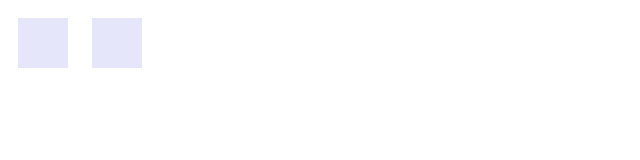
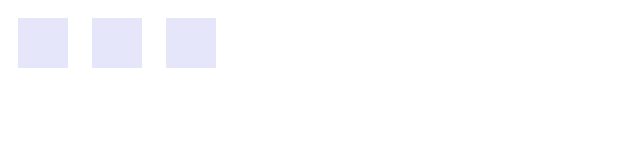
Before and after one commit to acciojob/focus-squares-ajayv28, a website: page main.html in a window 1280 px wide. Both pictures are taken after a click on the element 43 px from the left and 43 px from the top of the page. Shown: the whole page, without its empty margins (0-640 px from the left). Drawn offline with Linux system fonts and the light colour scheme.

Commit message:
created a submission

```diff
--- a/main.html
+++ b/main.html
@@ -19,4 +19,10 @@
 <body>
     <div class="square" id="square1"></div>
     <div class="square" id="square2"></div>
-    <div class="square" id="
+    <div class="square" id="square3"></div>
+    <script type="text/javascript" src="./script.js">
+</script>
+
+</body>
+
+</html>
--- a/script.js
+++ b/script.js
@@ -1 +1,21 @@
-//your JS code here. If required.
+const squares = document.querySelectorAll(".square");
+
+// Add event listeners for mouseover and mouseout
+squares.forEach((element) => {
+    element.addEventListener("mouseover", handleMouseOver);
+    element.addEventListener("mouseout", handleMouseOut);
+});
+
+function handleMouseOver(event) {
+    squares.forEach((element) => {
+        if (element !== event.target) {
+            element.style.backgroundColor = "#6F4E37"; // Change color of other squares
+        }
+    });
+}
+
+function handleMouseOut() {
+    squares.forEach((square) => {
+        square.style.backgroundColor = "#E6E6FA"; // Reset color
+    });
+}
```
